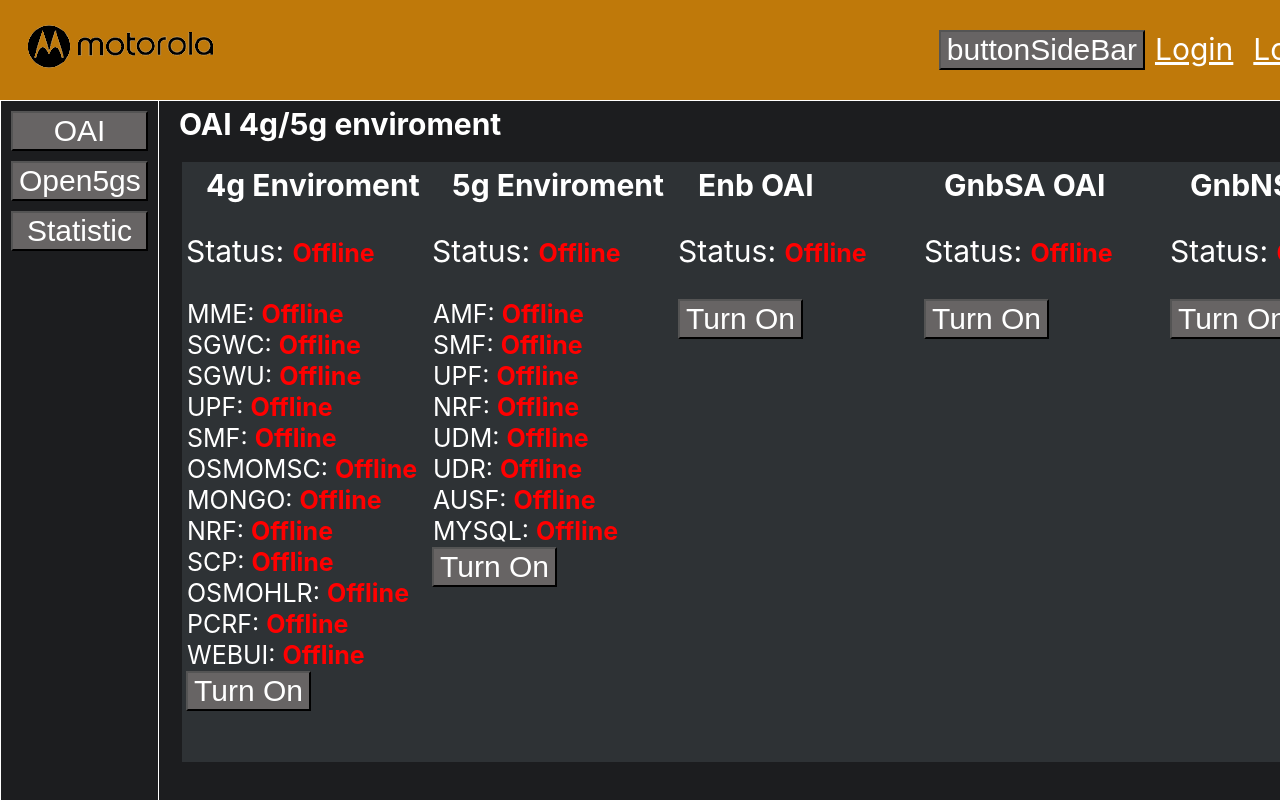
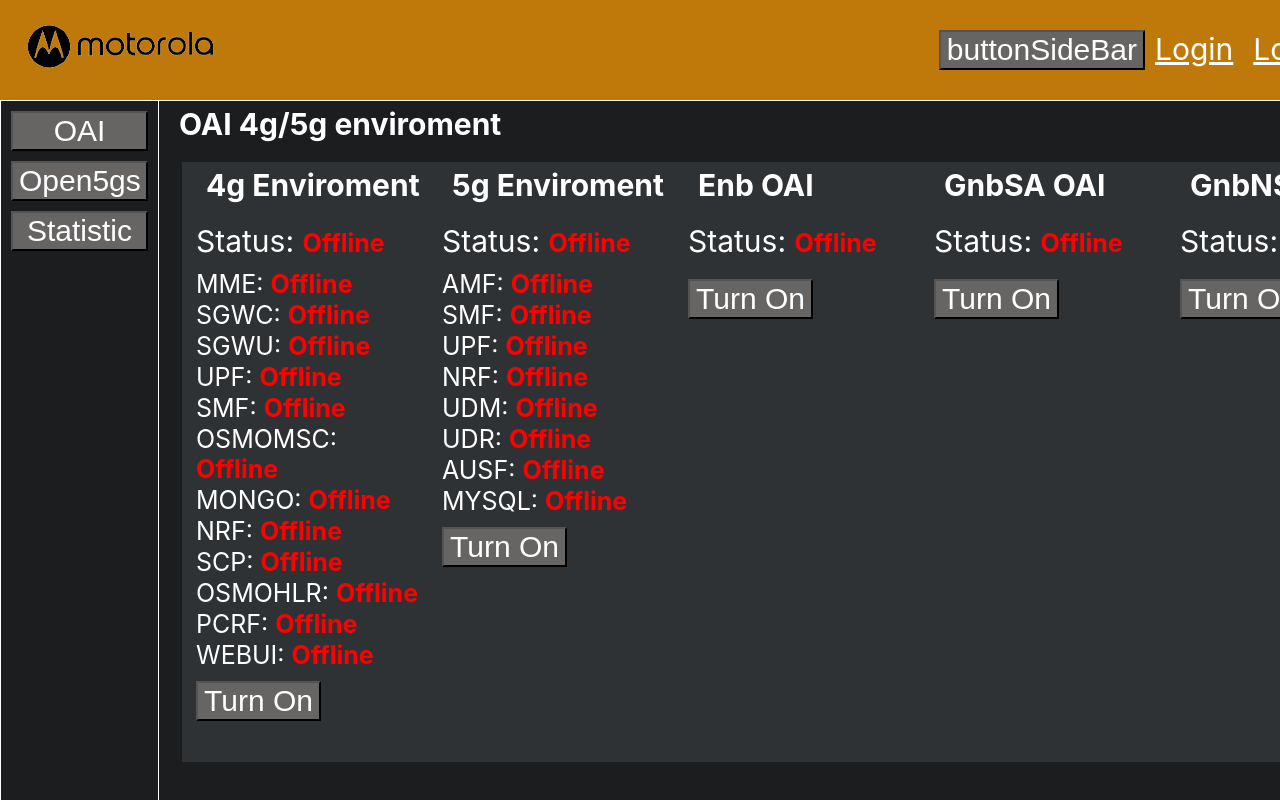
Before and after one commit to mvbs3/MotorolaEnviromentWebApp, a React (Create React App) app in the folder envwebapp/: page / in a window 1280 px wide. Shown: the top 800 px of the page. Built offline with nearby package versions, Linux system fonts and the light colour scheme.

Commit message:
fixing body module

```diff
--- a/envwebapp/src/Components/EnviromentDetail.js
+++ b/envwebapp/src/Components/EnviromentDetail.js
@@ -19,17 +19,16 @@
 
   const [Status, setStatus] = useState(true);
   useEffect(() => {
-
-    var statusIntCopy = []
-    var statusStringCopy = {...props.ActualStatus}
-    Object.keys(statusStringCopy).map((key,i) => {
-      if(statusStringCopy[key] === "Online"){
-        statusIntCopy.push(1)
-      }else if (statusStringCopy[key] === "Offline"){
-        statusIntCopy.push(0)
+    var statusIntCopy = [];
+    var statusStringCopy = { ...props.ActualStatus };
+    Object.keys(statusStringCopy).map((key, i) => {
+      if (statusStringCopy[key] === "Online") {
+        statusIntCopy.push(1);
+      } else if (statusStringCopy[key] === "Offline") {
+        statusIntCopy.push(0);
       }
-    })
-    console.log("DADOS ",statusIntCopy);
+    });
+    console.log("DADOS ", statusIntCopy);
     var flag = 0;
     //false = ligado
     if (
@@ -67,7 +66,7 @@
       flag = 1;
       requestStatus(props.Title);
       sleep(1000);
-     } else if (flag == 1) {
+    } else if (flag == 1) {
       requestStatus(props.Title);
       flag = 0;
     }
@@ -126,7 +125,11 @@
         console.log(dados);
       });
   }
-  const set5gGeneralStatus = (actualStatus, statusBefore = [], funcSetStatus = (()=> [])) => {
+  const set5gGeneralStatus = (
+    actualStatus,
+    statusBefore = [],
+    funcSetStatus = () => []
+  ) => {
     //copiando o dictionary
     //actual5gStatus eh uma lista com 0 e 1 que 0 indica q a funcao de rede ta offline e 1 online atualmente
     let copiaStatus5g = { ...statusBefore };
@@ -164,9 +167,12 @@
   return (
     <div className={style.enviromentBlock}>
       <h1>{props.Title}</h1>
-      <p>Status: {colorStatus(props.Status)}</p>
+      <p className={style.totalStatus}>Status: {colorStatus(props.Status)}</p>
       <div className="">{coreComponents(props.Title)}</div>
-      <button onClick={() => requestOnOff(props.Title)}>
+      <button
+        className={style.buttonTurnOn}
+        onClick={() => requestOnOff(props.Title)}
+      >
         {Status ? <>Turn On</> : <>Turn Off</>}
       </button>
     </div>
--- a/envwebapp/src/Components/EnviromentDetail.module.css
+++ b/envwebapp/src/Components/EnviromentDetail.module.css
@@ -5,4 +5,16 @@
 .networkFunction {
   font-size: 25px;
   margin: 1px;
+  margin-left: 10px;
+  margin-top: 0px;
 }
+.buttonTurnOn {
+  margin: 1px;
+  margin-top: 10px;
+  margin-left: 10px;
+}
+.totalStatus {
+  margin: 1px;
+  margin-left: 10px;
+  margin-bottom: 10px;
+}
```
